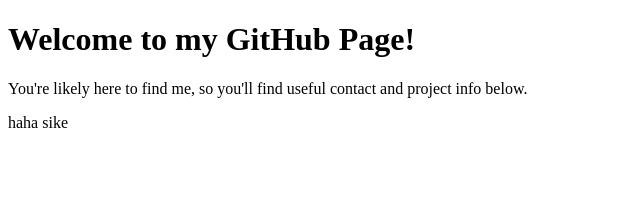
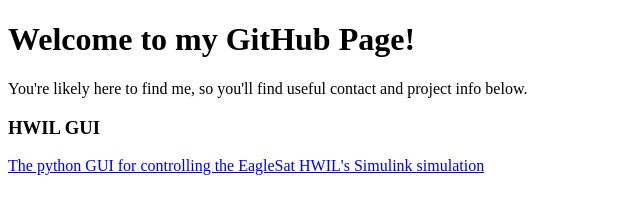
Before and after one commit to boBylliB/boBylliB.github.io, a plain HTML site: page index.html in a window 1280 px wide. Shown: the whole page, without its empty margins (0-640 px from the left). Drawn offline with Linux system fonts and the light colour scheme.

Commit message:
added HWIL GUI link

```diff
--- a/index.html
+++ b/index.html
@@ -3,6 +3,7 @@
 <body>
 <h1>Welcome to my GitHub Page!</h1>
 <p>You're likely here to find me, so you'll find useful contact and project info below.</p>
-<p>haha sike</p>
+<h3>HWIL GUI</h3>
+<a href="https://github.com/boBylliB/HWIL-GUI">The python GUI for controlling the EagleSat HWIL's Simulink simulation</a>
 </body>
 </html>
```
